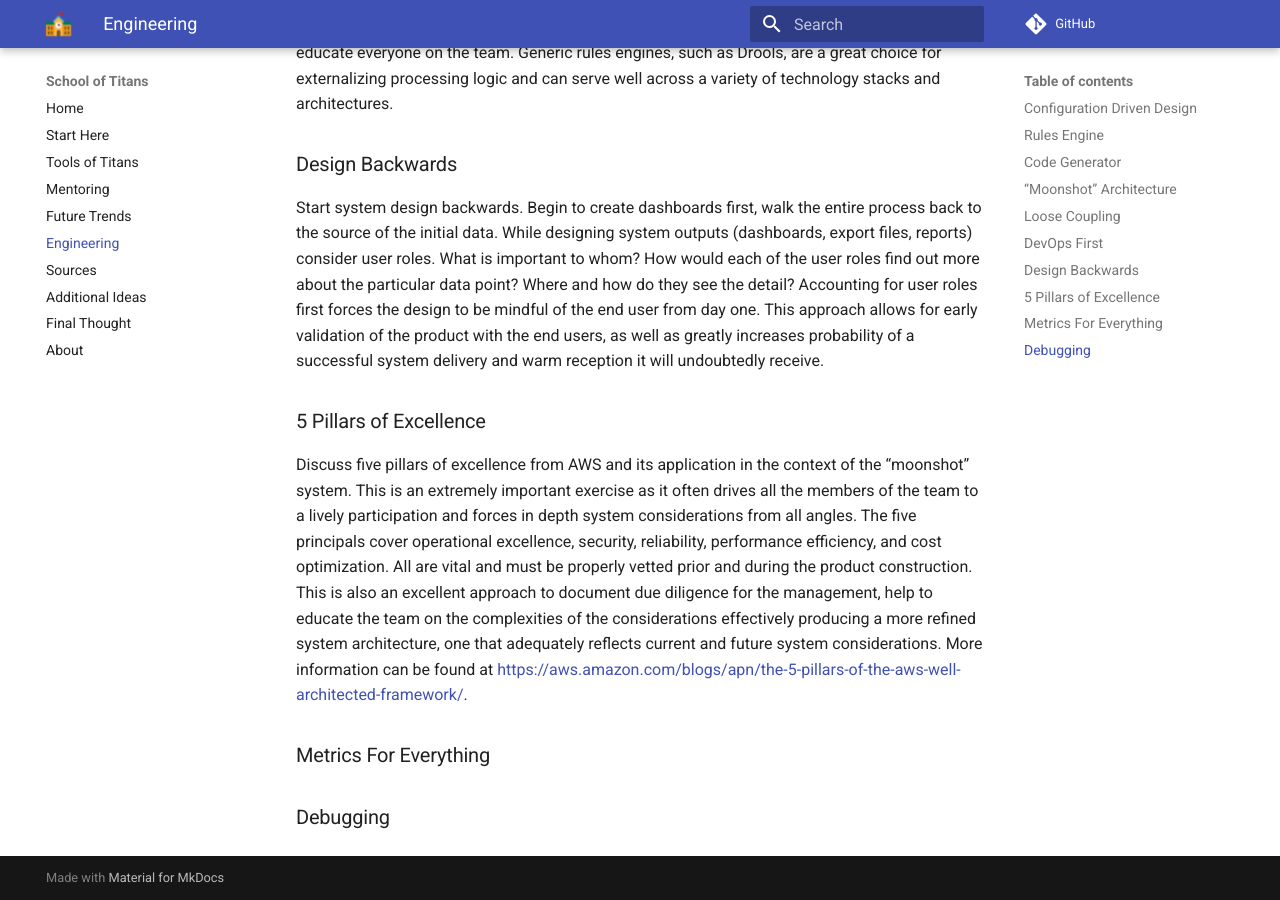
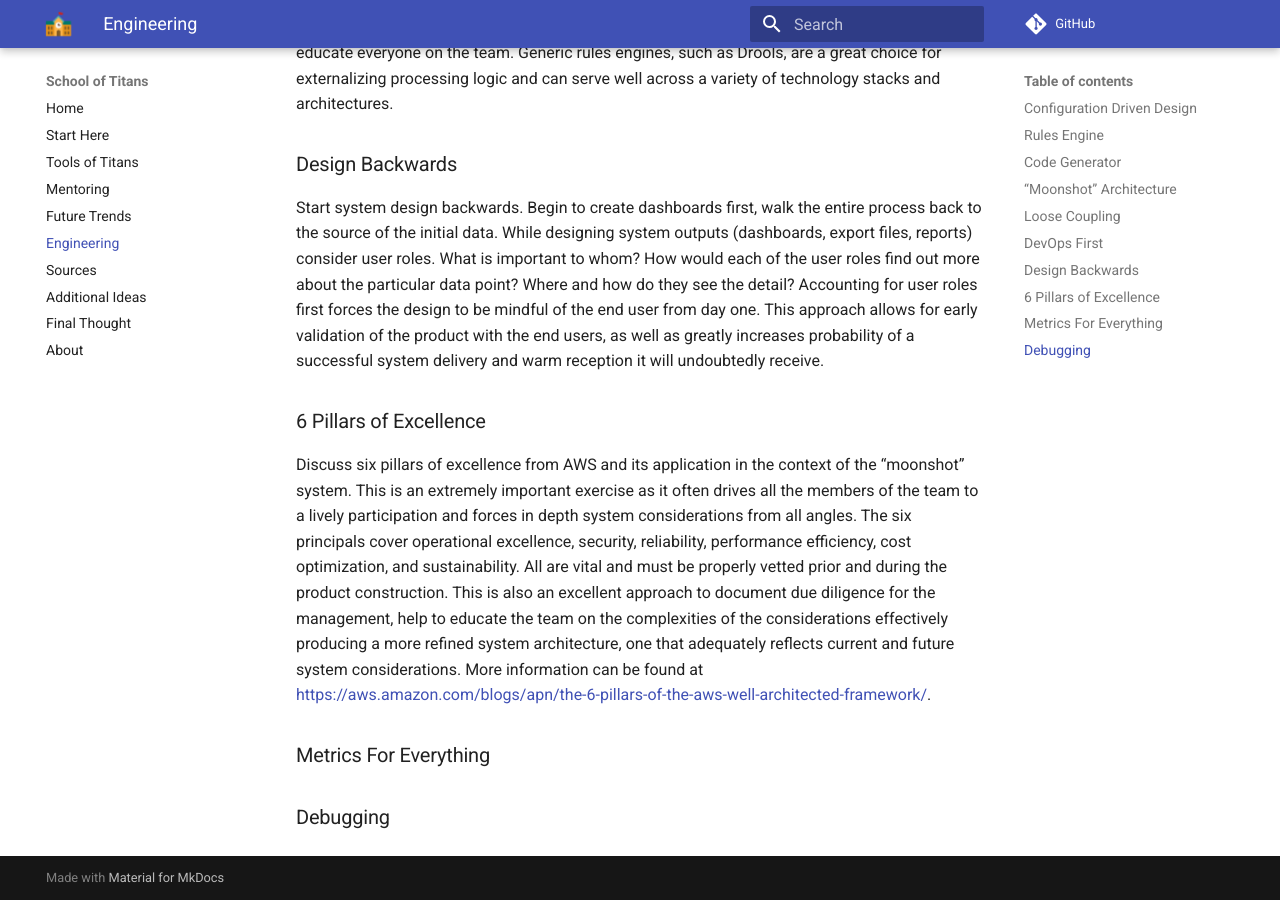
Before and after one commit to fszale/school-of-titans, an MkDocs documentation site: the page built from docs/engineering.md, in a window 1280 px wide and 900 px high, scrolled down 7368 px. Built offline with MkDocs 1.6.1 and Material for MkDocs 9.7.7, drawn with Linux system fonts in a browser that asks for light colours; comment, search, counter and statistics services are not loaded.

Commit message:
Updated pillars of excellence to include the new 6th pillar

```diff
--- a/docs/engineering.md
+++ b/docs/engineering.md
@@ -132,7 +132,7 @@ Democratize CI/CD pipeline. Do not allow the project to depend on a single perso
 Democratize business rules creation and maintenance. Implement a rules engine and help to get the engineers out of the way. On most projects, variety of processing tasks and their configuration, often referred to as business rules, can and should be managed by non engineers (business analysts, product owners). Rules change over time (data defaults, verification rules, transformation rules, validation rules), it only makes sense to let those responsible for managing these rules to be the ones that can implement them. Demonstrate practical application of rules and rule engines in the process of data transformation. Discuss all the pros and cons to help to educate everyone on the team. Generic rules engines, such as Drools, are a great choice for externalizing processing logic and can serve well across a variety of technology stacks and architectures.
 ### Design Backwards
 Start system design backwards. Begin to create dashboards first, walk the entire process back to the source of the initial data. While designing system outputs (dashboards, export files, reports) consider user roles. What is important to whom? How would each of the user roles find out more about the particular data point? Where and how do they see the detail? Accounting for user roles first forces the design to be mindful of the end user from day one. This approach allows for early validation of the product with the end users, as well as greatly increases probability of a successful system delivery and warm reception it will undoubtedly receive.
-### 5 Pillars of Excellence
-Discuss five pillars of excellence from AWS and its application in the context of the “moonshot” system. This is an extremely important exercise as it often drives all the members of the team to a lively participation and forces in depth system considerations from all angles. The five principals cover operational excellence, security, reliability, performance efficiency, and cost optimization. All are vital and must be properly vetted prior and during the product construction. This is also an excellent approach to document due diligence for the management, help to educate the team on the complexities of the considerations effectively producing a more refined system architecture, one that adequately reflects current and future system considerations. More information can be found at [https://aws.amazon.com/blogs/apn/the-5-pillars-of-the-aws-well-architected-framework/](https://aws.amazon.com/blogs/apn/the-5-pillars-of-the-aws-well-architected-framework/).
+### 6 Pillars of Excellence
+Discuss six pillars of excellence from AWS and its application in the context of the “moonshot” system. This is an extremely important exercise as it often drives all the members of the team to a lively participation and forces in depth system considerations from all angles. The six principals cover operational excellence, security, reliability, performance efficiency, cost optimization, and sustainability. All are vital and must be properly vetted prior and during the product construction. This is also an excellent approach to document due diligence for the management, help to educate the team on the complexities of the considerations effectively producing a more refined system architecture, one that adequately reflects current and future system considerations. More information can be found at [https://aws.amazon.com/blogs/apn/the-6-pillars-of-the-aws-well-architected-framework/](https://aws.amazon.com/blogs/apn/the-6-pillars-of-the-aws-well-architected-framework/).
 ### Metrics For Everything
 ### Debugging
```
